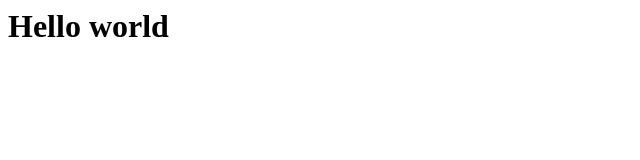
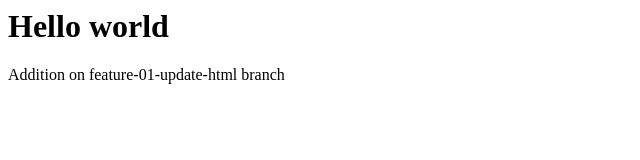
Before and after one commit to Allan100625448/test-repo-01, a plain HTML site: page index.html in a window 1280 px wide. Shown: the whole page, without its empty margins (0-640 px from the left). Drawn offline with Linux system fonts and the light colour scheme.

Commit message:
Updated index.html

```diff
--- a/index.html
+++ b/index.html
@@ -1 +1,4 @@
 <h1>Hello world</h1>
+
+
+<p>Addition on feature-01-update-html branch </p>
```
